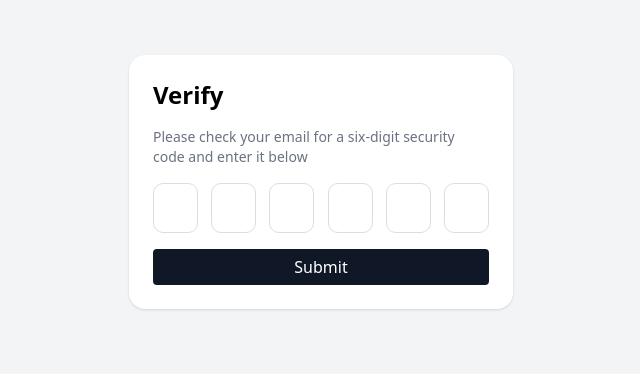
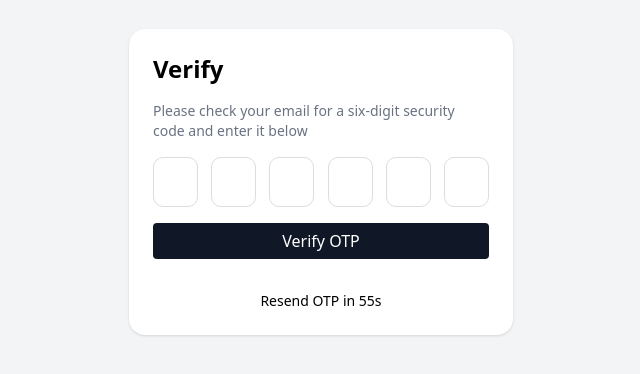
Before and after one commit to sonalghinaiya/mern-stackcart, a React (Vite) app in the folder frontend/: page /verify-otp in a window 1280 px wide. Shown: the part 218-592 px from the top of the page, without its empty margins (319-959 px from the left). Built offline with nearby package versions, Linux system fonts and the light colour scheme.

Commit message:
feat: implement OTP verification timer and resend functionality

```diff
--- a/frontend/src/pages/VerifyOtp.jsx
+++ b/frontend/src/pages/VerifyOtp.jsx
@@ -3,9 +3,23 @@ import { useState } from "react";
 import OtpInput from "react-otp-input";
 import { useLocation, useNavigate } from "react-router-dom";
 import api from "../api/axios";
+import { useEffect } from "react";
 
 function VerifyOtp() {
   const [otp, setOtp] = useState("");
+  const [timer, setTimer] = useState(60);
+  const [loading, setLoading] = useState(false);
+  const [resending, setResending] = useState(false);
+
+  useEffect(() => {
+    if (timer === 0) return;
+
+    const interval = setInterval(() => {
+      setTimer((prev) => prev - 1);
+    }, 1000);
+
+    return () => clearInterval(interval);
+  }, [timer]);
 
   const navigate = useNavigate();
 
@@ -14,6 +28,7 @@ function VerifyOtp() {
 
   const handleSubmit = async (e) => {
     e.preventDefault();
+    setLoading(true);
     if (!email) {
       navigate("/forgot-password");
     }
@@ -27,6 +42,21 @@ function VerifyOtp() {
       });
     } catch (error) {
       console.log(error);
+    } finally {
+      setLoading(false);
+    }
+  };
+
+  const handleResendOtp = async () => {
+    setResending(true);
+
+    try {
+      await api.post("/auth/resend-otp", { email });
+      setTimer(60);
+    } catch (error) {
+      console.log(error);
+    } finally {
+      setResending(false);
     }
   };
   return (
@@ -58,10 +88,26 @@ function VerifyOtp() {
 
         <button
           type="submit"
+          disabled={loading}
           className="bg-gray-900 text-white rounded w-full px-2 py-1.5"
         >
-          Submit
+          {loading ? "Verifying..." : "Verify OTP"}
         </button>
+
+        <div className="text-center mt-4 text-sm">
+          {timer > 0 ? (
+            <p>Resend OTP in {timer}s</p>
+          ) : (
+            <button
+              type="button"
+              onClick={handleResendOtp}
+              disabled={resending}
+              className="text-gray-900 hover:underline"
+            >
+              {resending ? "Resending..." : "Resend OTP"}
+            </button>
+          )}
+        </div>
       </form>
     </div>
   );
```
